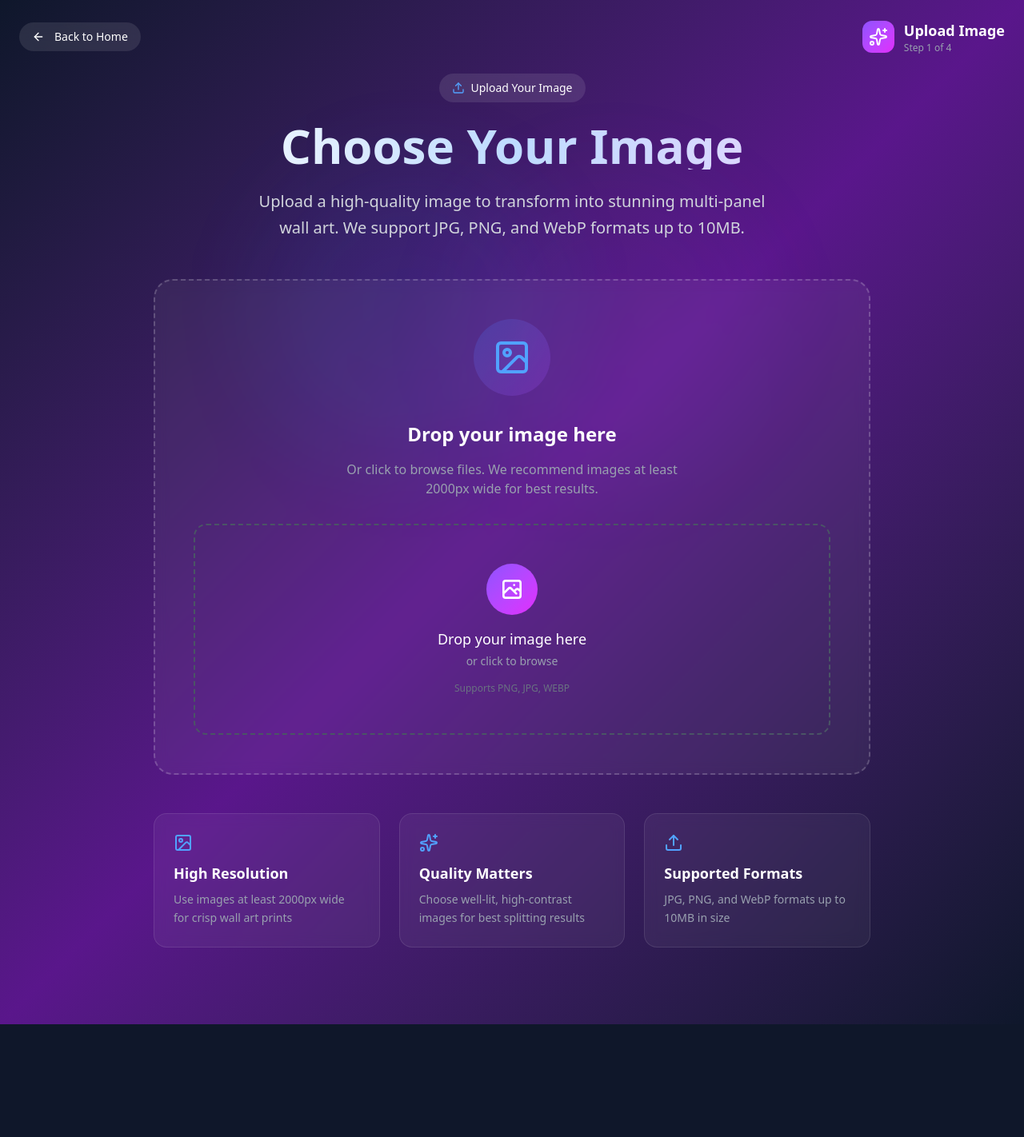
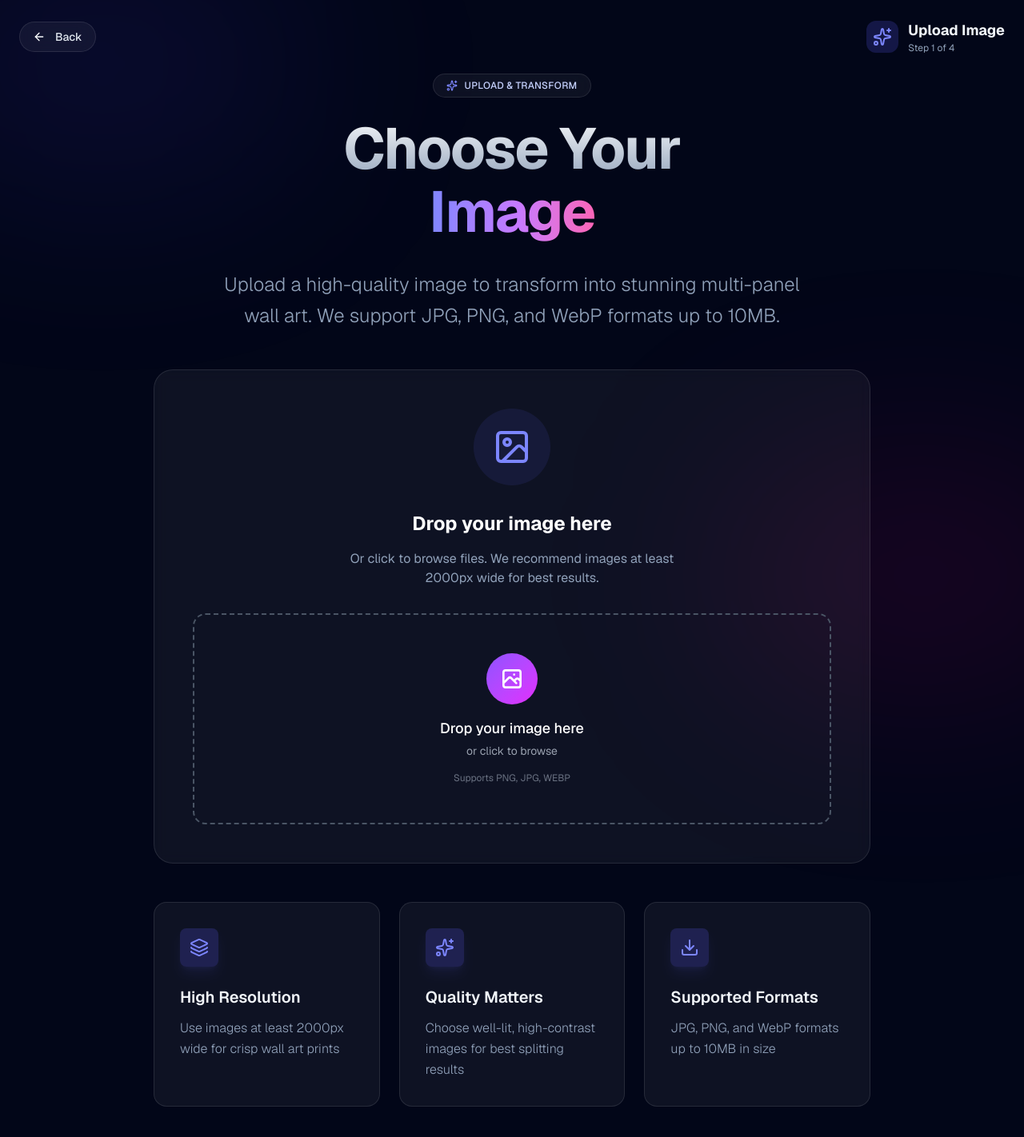
Before and after one commit to anup4747/ImageSplit, a Next.js app: page /upload in a window 1280 px wide. Shown: the top 1422 px of the page at 80% size. Before the commit the page ends 1281 px from the top, so only its background shows below. Built offline with nearby package versions, Linux system fonts and the light colour scheme.

Commit message:
upload ui changed

```diff
--- a/src/app/upload/page.tsx
+++ b/src/app/upload/page.tsx
@@ -3,7 +3,7 @@
 import { useState, useEffect } from 'react';
 import { motion, AnimatePresence } from 'framer-motion';
 import { useRouter } from 'next/navigation';
-import { ArrowLeft, Upload, Image as ImageIcon, Sparkles, X } from 'lucide-react';
+import { ArrowLeft, Upload, Image as ImageIcon, Sparkles, X, ArrowRight, Layers, Download } from 'lucide-react';
 import ImageUploader from '@/components/ImageUploader';
 
 export default function UploadPage() {
@@ -73,13 +73,18 @@ export default function UploadPage() {
   return (
     <AnimatePresence mode="wait">
       <motion.div
-        className="min-h-screen bg-gradient-to-br from-slate-900 via-purple-900 to-slate-900 text-white overflow-x-hidden"
+        className="min-h-screen bg-slate-950 text-slate-50 overflow-x-hidden font-sans selection:bg-indigo-500/30"
         initial="initial"
         animate="animate"
         exit="exit"
         variants={pageVariants}
         transition={{ duration: 0.5 }}
       >
+        {/* Dynamic Background */}
+        <div className="fixed inset-0 z-0 pointer-events-none">
+          <div className="absolute top-[-10%] left-[-10%] w-[40%] h-[40%] rounded-full bg-indigo-600/10 blur-[120px]" />
+          <div className="absolute bottom-[-10%] right-[-10%] w-[40%] h-[40%] rounded-full bg-pink-600/10 blur-[120px]" />
+        </div>
         {/* Header */}
         <motion.header
           className="relative z-10 p-6"
@@ -90,21 +95,21 @@ export default function UploadPage() {
           <div className="max-w-7xl mx-auto flex items-center justify-between">
             <motion.button
               onClick={() => router.push('/')}
-              className="group flex items-center gap-3 cursor-pointer bg-white/10 backdrop-blur-sm hover:bg-white/20 rounded-full px-4 py-2 transition-all duration-300"
+              className="group flex items-center gap-3 cursor-pointer bg-white/5 border border-white/10 backdrop-blur-md hover:bg-white/10 rounded-full px-4 py-2 transition-all duration-300"
               whileHover={{ scale: 1.05 }}
               whileTap={{ scale: 0.95 }}
             >
               <ArrowLeft className="w-4 h-4 group-hover:-translate-x-1 transition-transform" />
-              <span className="text-sm font-medium">Back to Home</span>
+              <span className="text-sm font-medium text-slate-200">Back</span>
             </motion.button>
 
             <div className="flex items-center gap-3">
-              <div className="w-10 h-10 rounded-xl bg-gradient-to-br from-violet-500 to-fuchsia-500 flex items-center justify-center">
-                <Sparkles className="w-6 h-6 text-white" />
+              <div className="w-10 h-10 rounded-xl bg-indigo-500/20 flex items-center justify-center">
+                <Sparkles className="w-6 h-6 text-indigo-400" />
               </div>
               <div>
-                <h1 className="text-lg font-bold">Upload Image</h1>
-                <p className="text-xs text-gray-400">Step 1 of 4</p>
+                <h1 className="text-lg font-bold text-slate-100">Upload Image</h1>
+                <p className="text-xs text-slate-400">Step 1 of 4</p>
               </div>
             </div>
           </div>
@@ -121,26 +126,32 @@ export default function UploadPage() {
             {/* Title Section */}
             <motion.div className="text-center mb-12" variants={itemVariants}>
               <motion.div
-                className="inline-flex items-center gap-2 bg-white/10 backdrop-blur-sm rounded-full px-4 py-2 mb-6"
+                className="inline-flex items-center gap-2 bg-white/5 border border-white/10 backdrop-blur-md rounded-full px-4 py-1.5 mb-6"
                 whileHover={{ scale: 1.05 }}
               >
-                <Upload className="w-4 h-4 text-blue-400" />
-                <span className="text-sm font-medium">Upload Your Image</span>
+                <Sparkles className="w-3.5 h-3.5 text-indigo-400" />
+                <span className="text-xs font-medium tracking-wide text-indigo-200 uppercase">Upload & Transform</span>
               </motion.div>
 
               <motion.h2
-                className="text-4xl md:text-6xl font-bold mb-6 bg-gradient-to-r from-white via-blue-200 to-purple-200 bg-clip-text text-transparent"
+                className="text-5xl md:text-7xl lg:text-7xl font-bold mb-8 tracking-tight leading-[1.1]"
                 variants={itemVariants}
               >
-                Choose Your Image
+                <span className="bg-gradient-to-b from-white to-slate-400 bg-clip-text text-transparent">
+                  Choose Your
+                </span>
+                <br />
+                <span className="bg-gradient-to-r from-indigo-400 via-purple-400 to-pink-400 bg-clip-text text-transparent">
+                  Image
+                </span>
               </motion.h2>
 
               <motion.p
-                className="text-xl text-gray-300 max-w-2xl mx-auto leading-relaxed"
+                className="text-lg md:text-2xl text-slate-400 max-w-3xl mx-auto leading-relaxed font-light"
                 variants={itemVariants}
               >
-                Upload a high-quality image to transform into stunning multi-panel wall art. We
-                support JPG, PNG, and WebP formats up to 10MB.
+                Upload a high-quality image to transform into stunning multi-panel wall art.
+                We support JPG, PNG, and WebP formats up to 10MB.
               </motion.p>
             </motion.div>
 
@@ -155,19 +166,19 @@ export default function UploadPage() {
                     exit={{ opacity: 0, scale: 0.95 }}
                     transition={{ duration: 0.3 }}
                   >
-                    <div className="bg-white/5 backdrop-blur-sm rounded-3xl border-2 border-dashed border-white/20 hover:border-white/40 transition-all duration-300 p-12 text-center">
+                    <div className="bg-white/5 border border-white/10 backdrop-blur-sm rounded-3xl p-12 text-center hover:border-white/20 transition-all duration-300">
                       <motion.div
                         className="mb-8"
                         whileHover={{ scale: 1.1 }}
                         transition={{ type: 'spring', stiffness: 400, damping: 10 }}
                       >
-                        <div className="w-24 h-24 bg-gradient-to-br from-blue-500/20 to-purple-500/20 rounded-full flex items-center justify-center mx-auto mb-6">
-                          <ImageIcon className="w-12 h-12 text-blue-400" />
+                        <div className="w-24 h-24 bg-indigo-500/10 rounded-full flex items-center justify-center mx-auto mb-6">
+                          <ImageIcon className="w-12 h-12 text-indigo-400" />
                         </div>
                       </motion.div>
 
                       <h3 className="text-2xl font-bold mb-4 text-white">Drop your image here</h3>
-                      <p className="text-gray-400 mb-8 max-w-md mx-auto">
+                      <p className="text-slate-400 mb-8 max-w-md mx-auto">
                         Or click to browse files. We recommend images at least 2000px wide for best
                         results.
                       </p>
@@ -182,18 +193,18 @@ export default function UploadPage() {
                     animate={{ opacity: 1, scale: 1 }}
                     exit={{ opacity: 0, scale: 0.95 }}
                     transition={{ duration: 0.3 }}
-                    className="bg-white/5 backdrop-blur-sm rounded-3xl border border-white/20 p-8"
+                    className="bg-white/5 backdrop-blur-sm rounded-3xl border border-white/10 p-8"
                   >
                     <div className="flex items-start justify-between mb-6">
                       <div>
                         <h3 className="text-xl font-bold text-white mb-2">Image Selected</h3>
-                        <p className="text-gray-400 text-sm">
+                        <p className="text-slate-400 text-sm">
                           {selectedFile.name} • {(selectedFile.size / 1024 / 1024).toFixed(2)} MB
                         </p>
                       </div>
                       <motion.button
                         onClick={handleRemoveImage}
-                        className="p-2 bg-red-500/20 cursor-pointer hover:bg-red-500/30 rounded-full transition-colors"
+                        className="p-2 bg-red-500/10 cursor-pointer hover:bg-red-500/20 rounded-full transition-colors border border-red-500/20"
                         whileHover={{ scale: 1.1 }}
                         whileTap={{ scale: 0.9 }}
                       >
@@ -212,21 +223,21 @@ export default function UploadPage() {
 
                       <div className="flex-1 space-y-4">
                         <div className="grid grid-cols-2 gap-4 text-sm">
-                          <div className="bg-white/5 rounded-lg p-3">
-                            <p className="text-gray-400 text-xs">File Type</p>
+                          <div className="bg-white/5 rounded-lg p-3 border border-white/10">
+                            <p className="text-slate-400 text-xs">File Type</p>
                             <p className="text-white font-medium">
                               {selectedFile.type.split('/')[1].toUpperCase()}
                             </p>
                           </div>
-                          <div className="bg-white/5 rounded-lg p-3">
-                            <p className="text-gray-400 text-xs">Dimensions</p>
+                          <div className="bg-white/5 rounded-lg p-3 border border-white/10">
+                            <p className="text-slate-400 text-xs">Dimensions</p>
                             <p className="text-white font-medium">Auto-detected</p>
                           </div>
                         </div>
 
                         <motion.button
                           onClick={handleContinue}
-                          className="w-full bg-gradient-to-r cursor-pointer from-blue-600 to-purple-600 hover:from-blue-500 hover:to-purple-500 text-white px-8 py-4 rounded-2xl font-semibold text-lg flex items-center justify-center gap-3 transition-all duration-300 shadow-2xl shadow-blue-500/25"
+                          className="w-full bg-white text-slate-900 px-8 py-4 rounded-full font-semibold text-lg flex items-center justify-center gap-3 transition-all duration-300 shadow-[0_0_40px_-10px_rgba(255,255,255,0.3)] hover:shadow-[0_0_60px_-15px_rgba(255,255,255,0.5)] cursor-pointer"
                           whileHover={{ scale: 1.02 }}
                           whileTap={{ scale: 0.98 }}
                         >
@@ -235,7 +246,7 @@ export default function UploadPage() {
                             animate={{ x: [0, 5, 0] }}
                             transition={{ duration: 1.5, repeat: Infinity }}
                           >
-                            →
+                            <ArrowRight className="w-4 h-4" />
                           </motion.div>
                         </motion.button>
                       </div>
@@ -247,12 +258,12 @@ export default function UploadPage() {
 
             {/* Tips Section */}
             <motion.div
-              className="grid md:grid-cols-3 gap-6 cursor-pointer"
+              className="grid md:grid-cols-3 gap-6"
               variants={itemVariants}
             >
               {[
                 {
-                  icon: <ImageIcon className="w-6 h-6" />,
+                  icon: <Layers className="w-6 h-6" />,
                   title: 'High Resolution',
                   description: 'Use images at least 2000px wide for crisp wall art prints',
                 },
@@ -262,34 +273,29 @@ export default function UploadPage() {
                   description: 'Choose well-lit, high-contrast images for best splitting results',
                 },
                 {
-                  icon: <Upload className="w-6 h-6" />,
+                  icon: <Download className="w-6 h-6" />,
                   title: 'Supported Formats',
                   description: 'JPG, PNG, and WebP formats up to 10MB in size',
                 },
               ].map((tip, index) => (
                 <motion.div
                   key={index}
-                  className="bg-white/5 backdrop-blur-sm rounded-2xl p-6 border border-white/10 hover:bg-white/10 transition-all duration-300"
-                  whileHover={{ y: -5 }}
-                  variants={itemVariants}
+                  className="group p-8 rounded-2xl bg-white/5 border border-white/10 hover:bg-white/10 transition-colors duration-300"
+                  whileInView={{ opacity: 1, y: 0 }}
+                  initial={{ opacity: 0, y: 20 }}
+                  viewport={{ once: true }}
+                  transition={{ delay: index * 0.1, duration: 0.5 }}
                 >
-                  <div className="text-blue-400 mb-3">{tip.icon}</div>
-                  <h4 className="text-lg font-semibold mb-2 text-white">{tip.title}</h4>
-                  <p className="text-gray-400 text-sm leading-relaxed">{tip.description}</p>
+                  <div className="w-12 h-12 rounded-lg bg-indigo-500/20 flex items-center justify-center text-indigo-400 mb-6 group-hover:scale-110 transition-transform duration-300 shadow-lg shadow-indigo-500/10">
+                    {tip.icon}
+                  </div>
+                  <h4 className="text-xl font-semibold mb-3 text-slate-100">{tip.title}</h4>
+                  <p className="text-slate-400 leading-relaxed font-light">{tip.description}</p>
                 </motion.div>
               ))}
             </motion.div>
           </div>
         </motion.main>
-
-        {/* Background Effects */}
-        <div className="fixed inset-0 pointer-events-none">
-          <div className="absolute top-1/4 left-1/4 w-96 h-96 bg-blue-500/10 rounded-full blur-3xl animate-pulse" />
-          <div
-            className="absolute bottom-1/4 right-1/4 w-96 h-96 bg-purple-500/10 rounded-full blur-3xl animate-pulse"
-            style={{ animationDelay: '1s' }}
-          />
-        </div>
       </motion.div>
     </AnimatePresence>
   );
```
Also changed, not shown: src/app/page.tsx (+40 -32 lines).
